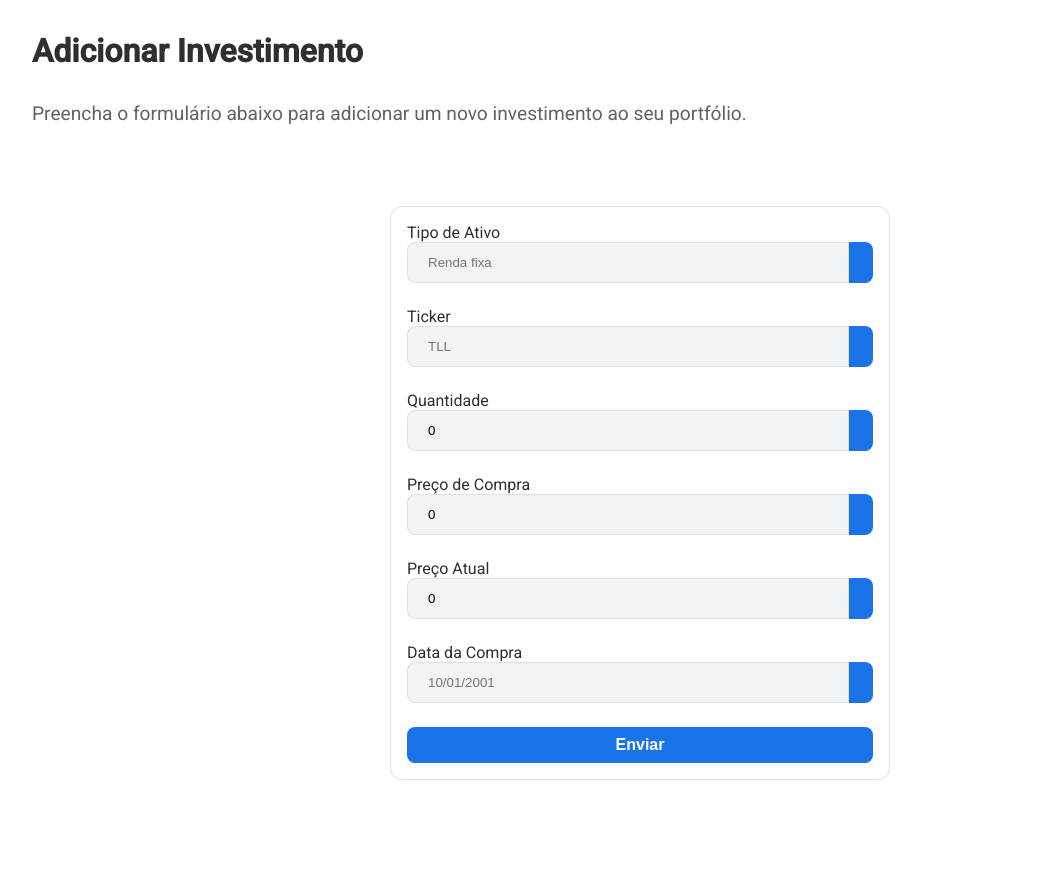
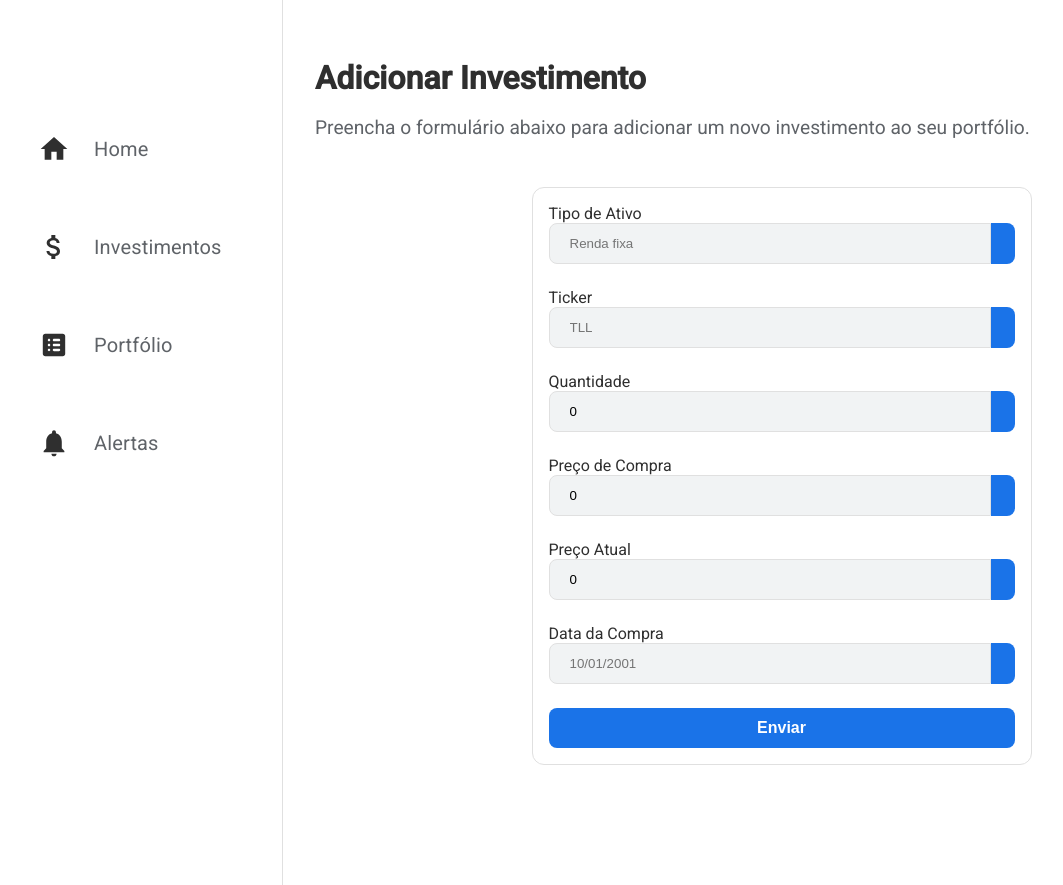
Before and after one commit to GuilhermeM2002/Investment-Management-Page, an Angular app in the folder investment-management/: page /add-investment in a window 1280 px wide. Shown: the whole page, without its empty margins (0-1063 px from the left). Before the commit the page ends 832 px from the top, so only its background shows below. Built offline with nearby package versions, Linux system fonts and the light colour scheme.

Commit message:
feat: add tool bar component in investment form page

```diff
--- a/investment-management/src/app/components/dashboard/dashboard.component.html
+++ b/investment-management/src/app/components/dashboard/dashboard.component.html
@@ -6,6 +6,7 @@
   <section class="dashboard-content">
     <h1>Dashboard</h1>
 
+    <div class="top-content">
       <section class="portfolio-sumary">
         <app-portfolio-sumary title="Valor Total" value="$50,000"></app-portfolio-sumary>
         <app-portfolio-sumary title="Variação" value="+5,25%"></app-portfolio-sumary>
@@ -16,6 +17,7 @@
         <app-add-investment-button (navigate)="navigate()"></app-add-investment-button>
         <app-last-investment></app-last-investment>
       </section>
+    </div>
 
     <section>
       <app-card>
--- a/investment-management/src/app/components/dashboard/dashboard.component.scss
+++ b/investment-management/src/app/components/dashboard/dashboard.component.scss
@@ -8,10 +8,64 @@
 .sidebar {
   width: 250px;
   padding: 1rem;
+  background-color: v.$color-background;
+  border-right: 1px solid v.$color-border;
 }
 
 .dashboard-content {
   flex: 1;
   padding: 2rem;
   background: v.$color-background;
+  display: flex;
+  flex-direction: column;
+  gap: 2rem;
 }
+
+h1 {
+  font-family: v.$font-family-primary;
+  font-size: 2rem;
+  color: v.$color-text-primary;
+  margin-bottom: 1rem;
+}
+
+.portfolio-sumary {
+  display: flex;
+  gap: 1rem;
+  margin-bottom: 2rem;
+
+  app-portfolio-sumary {
+    flex: 1;
+  }
+}
+
+.investments {
+  display: flex;
+  gap: 1.5rem;
+  align-items: flex-start;
+
+  app-add-investment-button,
+  app-last-investment {
+    flex: 1;
+  }
+}
+
+
+@media (max-width: 768px) {
+  .dashboard-container {
+    flex-direction: column;
+  }
+
+  .sidebar {
+    width: 100%;
+    border-right: none;
+    border-bottom: 1px solid v.$color-border;
+  }
+
+  .portfolio-sumary {
+    flex-direction: column;
+  }
+
+  .investments {
+    flex-direction: column;
+  }
+}
--- a/investment-management/src/app/components/tool-bar/tool-bar.component.scss
+++ b/investment-management/src/app/components/tool-bar/tool-bar.component.scss
@@ -2,7 +2,6 @@
 
 .tool-bar-container{
     display: flex;
-    border-right: 1px solid v.$color-border;
     flex-direction: column;
     gap: 32px;
     background-color: v.$color-background;
--- a/investment-management/src/app/pages/add-investment-form-page/add-investment-form-page.component.html
+++ b/investment-management/src/app/pages/add-investment-form-page/add-investment-form-page.component.html
@@ -1,27 +1,66 @@
+<main class="add-investment-container">
+  <aside class="sidebar">
+    <app-tool-bar></app-tool-bar>
+  </aside>
+
+  <section class="form-content">
     <h2>Adicionar Investimento</h2>
     <p>Preencha o formulário abaixo para adicionar um novo investimento ao seu portfólio.</p>
+
     <section class="form-section">
       <app-card>
         <form [formGroup]="investmentForm">
-            <app-primary-input formControlName="assetType" inputName="assetType" type="text" label="Tipo de Ativo"
-                placeholder="Renda fixa"></app-primary-input>
+          <app-primary-input
+            formControlName="assetType"
+            inputName="assetType"
+            type="text"
+            label="Tipo de Ativo"
+            placeholder="Renda fixa">
+          </app-primary-input>
 
-            <app-primary-input formControlName="ticker" inputName="ticker" type="text" label="Ticker"
-                placeholder="TLL"></app-primary-input>
+          <app-primary-input
+            formControlName="ticker"
+            inputName="ticker"
+            type="text"
+            label="Ticker"
+            placeholder="TLL">
+          </app-primary-input>
 
-            <app-primary-input formControlName="quantity" inputName="quantity" type="text" label="Quantidade"
-                placeholder=""></app-primary-input>
+          <app-primary-input
+            formControlName="quantity"
+            inputName="quantity"
+            type="text"
+            label="Quantidade"
+            placeholder="">
+          </app-primary-input>
 
-            <app-primary-input formControlName="buyPrice" inputName="buyPrice" type="text" label="Preço de Compra"
-                placeholder=""></app-primary-input>
+          <app-primary-input
+            formControlName="buyPrice"
+            inputName="buyPrice"
+            type="text"
+            label="Preço de Compra"
+            placeholder="">
+          </app-primary-input>
 
-            <app-primary-input formControlName="currentPrice" inputName="currentPrice" type="text" label="Preço Atual"
-                placeholder=""></app-primary-input>
+          <app-primary-input
+            formControlName="currentPrice"
+            inputName="currentPrice"
+            type="text"
+            label="Preço Atual"
+            placeholder="">
+          </app-primary-input>
 
-            <app-primary-input formControlName="date" inputName="date" type="text" label="Data da Compra"
-                placeholder="10/01/2001"></app-primary-input>
+          <app-primary-input
+            formControlName="date"
+            inputName="date"
+            type="text"
+            label="Data da Compra"
+            placeholder="10/01/2001">
+          </app-primary-input>
 
-            <button (click)=submitForm()>Enviar</button>
+          <button type="submit" (click)="submitForm()">Enviar</button>
         </form>
       </app-card>
     </section>
+  </section>
+</main>
--- a/investment-management/src/app/pages/add-investment-form-page/add-investment-form-page.component.scss
+++ b/investment-management/src/app/pages/add-investment-form-page/add-investment-form-page.component.scss
@@ -1,20 +1,40 @@
 @use "../../../styles/variables" as v;
 
-h2{
+.add-investment-container {
+  display: flex;
+  min-height: 100vh;
+  background: v.$color-background;
+}
+
+.sidebar {
+  width: 250px;
+  padding: 1rem;
+  background: v.$color-background;
+  border-right: 1px solid v.$color-border;
+}
+
+.form-content {
+  flex: 1;
+  padding: 2rem;
+
+  h2 {
     font-size: 2rem;
-    margin: 32px;
+    margin-bottom: 1rem;
     color: v.$color-text-primary;
+  }
+
+  p {
+    font-size: 1.2rem;
+    margin-bottom: 2rem;
+    color: v.$color-text-secondary;
+  }
 }
-p{
-    font-size: 1.2rem;
-    margin: 0 32px 32px 32px;
-    color: v.$color-text-secondary;
-}
+
 .form-section {
   display: flex;
   justify-content: center;
-  align-items: center;
-  min-height: 80vh;
+  align-items: flex-start;
+  min-height: calc(100vh - 150px); // ocupa quase toda a tela, mas com espaço para header/titles
   padding: 1rem;
 
   app-card {
@@ -27,15 +47,20 @@ p{
     flex-direction: column;
     gap: 1.5rem;
 
-    button{
+    button {
       background-color: v.$color-primary;
       border: none;
       border-radius: 8px;
-      height: 36px;
+      height: 40px;
       font-size: 1rem;
       color: #fff;
       cursor: pointer;
       font-weight: bold;
+      transition: background 0.2s ease-in-out;
+
+      &:hover {
+        background-color: v.$color-primary-light;
+      }
     }
   }
 }
--- a/investment-management/src/app/pages/add-investment-form-page/add-investment-form-page.component.ts
+++ b/investment-management/src/app/pages/add-investment-form-page/add-investment-form-page.component.ts
@@ -3,6 +3,7 @@ import { CardComponent } from "../../components/card/card.component";
 import { Form, FormControl, FormGroup, ReactiveFormsModule, Validators } from '@angular/forms';
 import { InvestmentService } from '../../services/investment.service';
 import { PrimaryInputComponent } from "../../components/primary-input/primary-input.component";
+import { ToolBarComponent } from "../../components/tool-bar/tool-bar.component";
 
 interface InvestmentForm {
     id: FormControl;
@@ -17,7 +18,7 @@ interface InvestmentForm {
 
 @Component({
   selector: 'app-add-investment-form-page',
-  imports: [CardComponent, ReactiveFormsModule, PrimaryInputComponent],
+  imports: [CardComponent, ReactiveFormsModule, PrimaryInputComponent, ToolBarComponent],
   templateUrl: './add-investment-form-page.component.html',
   styleUrl: './add-investment-form-page.component.scss'
 })
--- a/investment-management/src/styles/variables.scss
+++ b/investment-management/src/styles/variables.scss
@@ -1,5 +1,5 @@
 $color-primary: #1A73E8;
-$color-primary-light: #E8F0FE;
+$color-primary-light: #80a4e2;
 $color-success: #34A853;
 $color-danger: #EA4335;
 $color-warning: #FBBC05;
```
Lines whose indentation alone changed are shown as unchanged.
